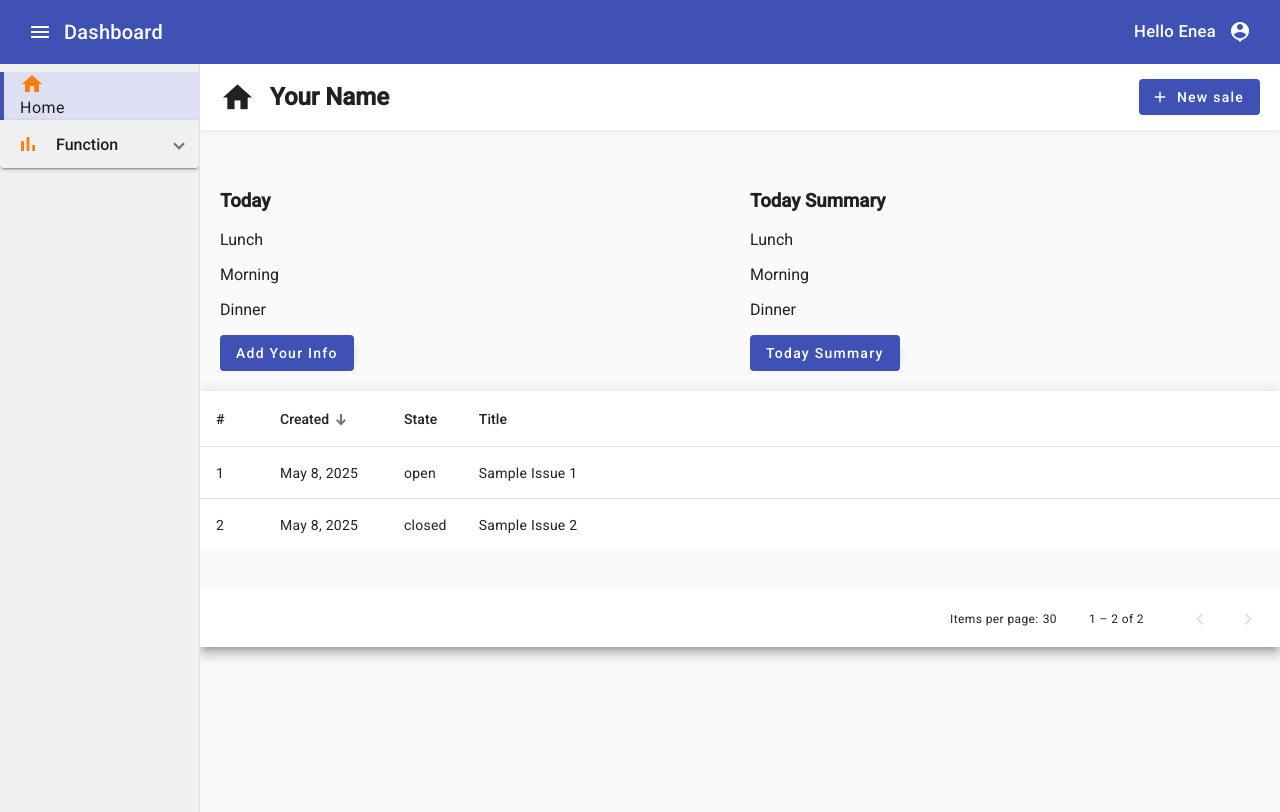
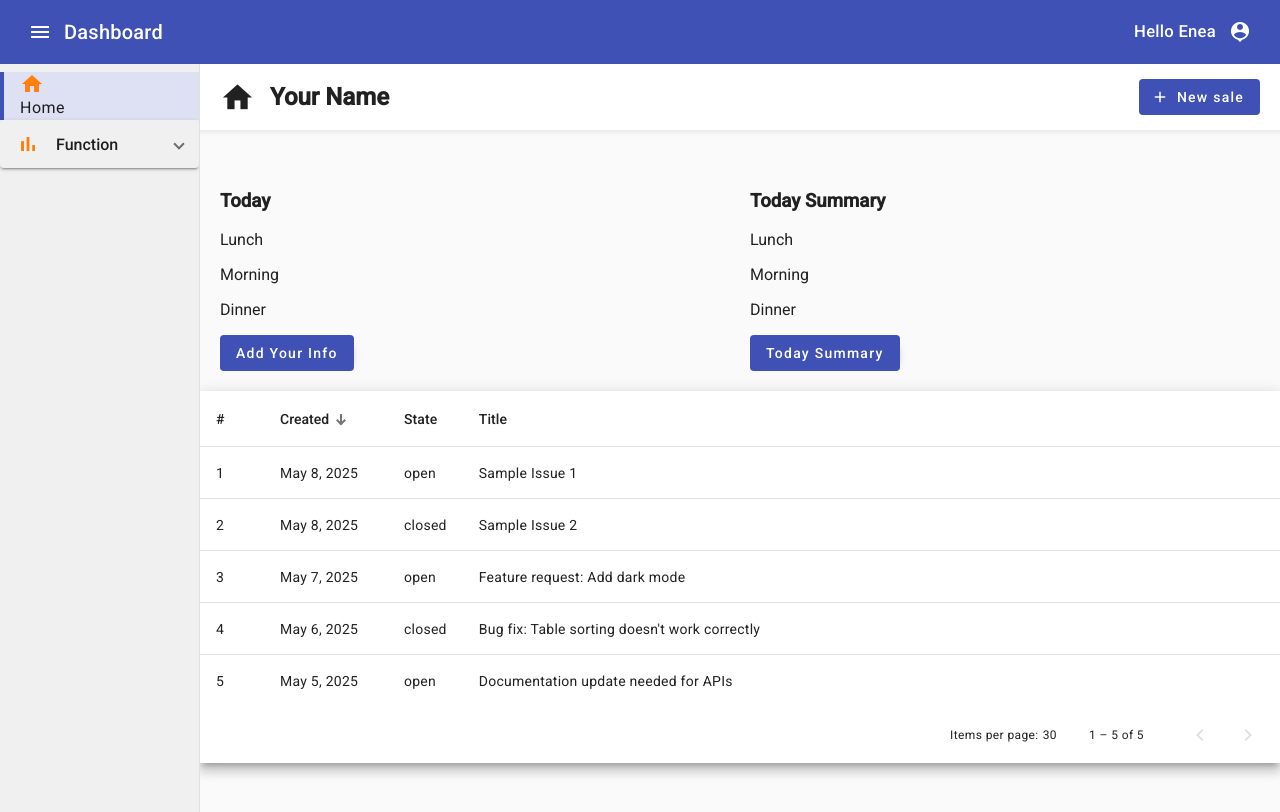
Before and after one commit to TuhinAl/dineease-web, an Angular app: page /home in a window 1280 px wide. Shown: the top 812 px of the page. Built offline with nearby package versions, Linux system fonts and the light colour scheme; what @ionic/angular, @rxweb/reactive-form-validators, ag-grid-angular would draw is missing.

Commit message:
modified main layout component

```diff
--- a/src/app/layout/main-layout/MainLayoutComp.ts
+++ b/src/app/layout/main-layout/MainLayoutComp.ts
@@ -1,8 +1,5 @@
-import { Component, OnInit } from "@angular/core";
-import { FormGroup } from "@angular/forms";
+import { Component } from "@angular/core";
 import { Router } from "@angular/router";
-import { ToastrService } from "ngx-toastr";
-import { tap } from "rxjs";
 
 
 @Component({
--- a/src/app/layout/main-layout/MainLayoutCompService.ts
+++ b/src/app/layout/main-layout/MainLayoutCompService.ts
@@ -1,7 +1,5 @@
 import { Injectable } from "@angular/core";
 import { ToastrService } from "ngx-toastr";
-import { Observable } from "rxjs";
-import { catchError } from "rxjs/operators";
 
 
 @Injectable()
--- a/src/app/user-list/MemberListComp.ts
+++ b/src/app/user-list/MemberListComp.ts
@@ -1,10 +1,7 @@
-import { DatePipe, NgIf } from '@angular/common';
 import { HttpClient } from '@angular/common/http';
 import { AfterViewInit, Component, inject, ViewChild } from '@angular/core';
-import { MatPaginator, MatPaginatorModule } from '@angular/material/paginator';
-import { MatProgressSpinnerModule } from '@angular/material/progress-spinner';
-import { MatSort, MatSortModule, SortDirection } from '@angular/material/sort';
-import { MatTableModule } from '@angular/material/table';
+import { MatPaginator } from '@angular/material/paginator';
+import { MatSort, SortDirection } from '@angular/material/sort';
 import { merge, Observable, of } from 'rxjs';
 import { catchError, map, startWith, switchMap } from 'rxjs/operators';
 
@@ -95,9 +92,27 @@ export class ExampleHttpDatabase {
                 number: '2',
                 state: 'closed',
                 title: 'Sample Issue 2'
+            },
+            {
+                created_at: new Date(Date.now() - 86400000).toISOString(), // 1 day ago
+                number: '3',
+                state: 'open',
+                title: 'Feature request: Add dark mode'
+            },
+            {
+                created_at: new Date(Date.now() - 172800000).toISOString(), // 2 days ago
+                number: '4',
+                state: 'closed',
+                title: 'Bug fix: Table sorting doesn\'t work correctly'
+            },
+            {
+                created_at: new Date(Date.now() - 259200000).toISOString(), // 3 days ago
+                number: '5',
+                state: 'open',
+                title: 'Documentation update needed for APIs'
             }
             ],
-            total_count: 2
+            total_count: 5
         };
 
         // For production, use this line instead:
```
